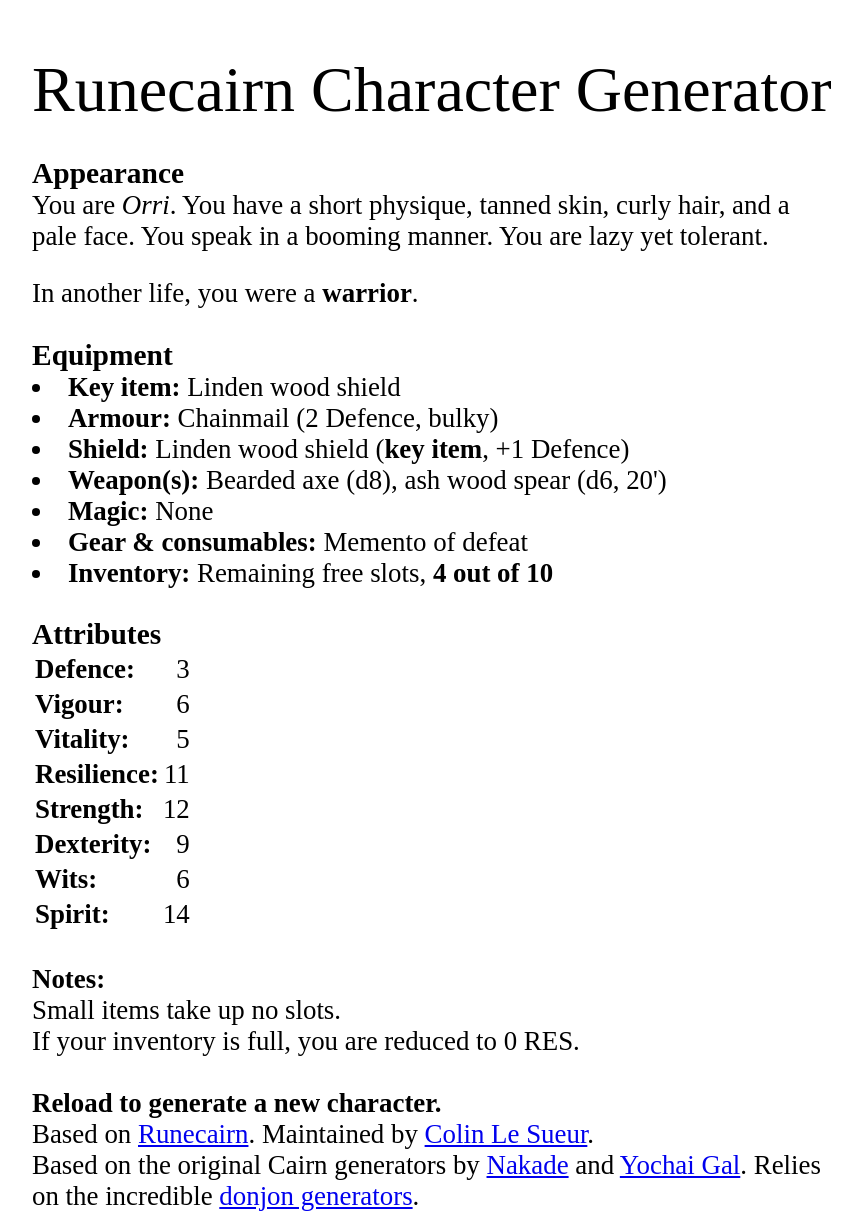
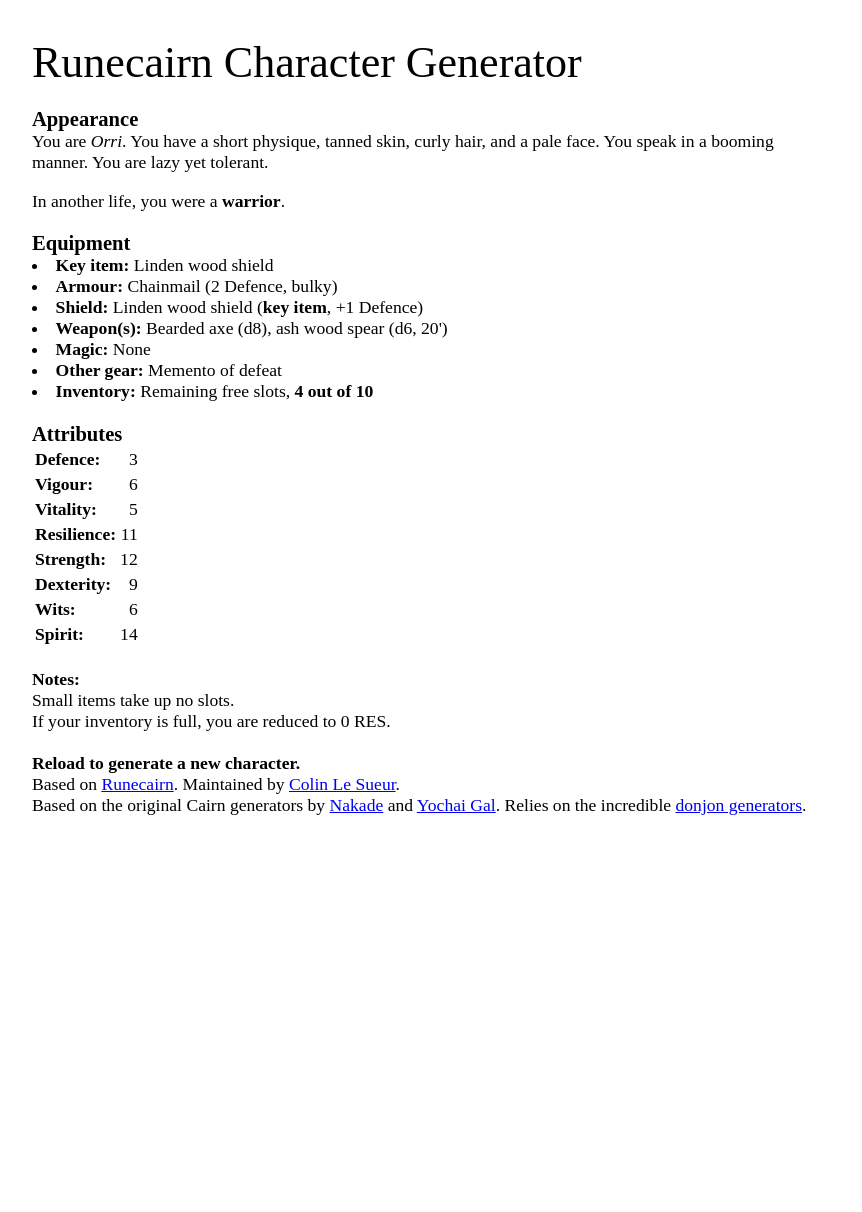
Before and after one commit to byodinsbeardrpg/byodinsbeardrpg.github.io, a Jekyll site: the page generator/index.html, which Jekyll copies as it is, in a window 1280 px wide. Shown: the whole page, without its empty margins (208-1070 px from the left). Built offline with Jekyll 4.4.1, drawn with Linux system fonts in a browser that asks for light colours; some web fonts are replaced; after the commit the page ends 900 px from its top, so only the background shows below that.

Commit message:
Reverted font size

```diff
--- a/generator/index.html
+++ b/generator/index.html
@@ -12,9 +12,9 @@
       a:active {color: #2a9c56}
       a:visited {color: #1a7a3f}
       a:hover {color: #32b865}
-	  h2 {margin-bottom: 0em; font-family: BlackBeard,black-beard; font-weight: 400; font-size: 5vw;}
-      h3 {margin-bottom: 0em; font-weight: 700; font-family: Futura PT,futura-pt; font-size: 2.3vw;}
-      body {width: 800px; margin: auto; font-family: Minion Pro Display,minion-pro-display; font-weight: 400; font-size: 2.1vw;}
+	  h2 {margin-bottom: 0em; font-family: BlackBeard,black-beard; font-size: 250%; font-weight: 400}
+      h3 {margin-bottom: 0em; font-weight: 700; font-family: Futura PT,futura-pt}
+      body {width: 800px; margin: auto; font-family: Minion Pro,minion-pro; font-weight: 400; font-size: 110%}
     </style>
      <script type="text/javascript" src="js/generator.js"></script>
     <script type="text/javascript" src="js/runecairn_data.js"></script>
--- a/generator/js/runecairn_data.js
+++ b/generator/js/runecairn_data.js
@@ -3,10 +3,10 @@
 ]
 
 gen_data['class'] = [
-  '<b>warrior</b>.<h3>Equipment</h3><li><b>Key item: </b>Linden wood shield</li><li><b>Armour: </b>Chainmail (2 Defence, bulky)</li><li><b>Shield: </b>Linden wood shield (<b>key item</b>, +1 Defence)</li><li><b>Weapon(s): </b>Bearded axe (d8), ash wood spear (d6, 20\')</li><li><b>Magic: </b>None</li><li><b>Gear & consumables: </b>Memento of defeat</li><li><b>Inventory: </b> Remaining free slots, <b>4 out of 10</b></li><input type="hidden" id="defence" name="defence" value="3">',
-  '<b>skald</b>.<h3>Equipment</h3><li><b>Key item: </b>Runic focus</li><li><b>Armour: </b>Reindeer hide (1 Defence) and leather hood (+1 Defence)</li><li><b>Shield: </b>None</li><li><b>Weapon(s): </b>Steel sword (d6)</li><li><b>Magic: </b>Sagas ({saga})</li><li><b>Gear & consumables: </b>Runic focus (key, small), sacred waters (d10), sacrificial bundle (small)</li><li><b>Inventory: </b>Remaining free slots, <b>5 out of 10</b></li><input type="hidden" id="defence" name="defence" value="2">',
-  '<b>scout</b>.<h3>Equipment</h3><li><b>Key item: </b>Hunting knives</li><li><b>Armour: </b>Quilted cloth (1 Defence)</li><li><b>Shield: </b>None</li><li><b>Weapon(s): </b>Hunting knives (key, d6), elm shortbow (bulky, d6, 60\')</li><li><b>Magic: </b>None</li><li><b>Gear & consumables: </b>Fire oil (blast, d8), skeleton key (small)</li><li><b>Inventory: </b>Remaining free slots, <b>5 out of 10</b></li><input type="hidden" id="defence" name="defence" value="1">',
-  '<b>seer</b>.<h3>Equipment</h3><li><b>Key item: </b>Yew staff</li><li><b>Armour: </b>Stout linen (0 Defence)</li><li><b>Shield: </b>None</li><li><b>Weapon(s): </b>Yew staff (key, d6)</li><li><b>Magic: </b>Spells ({runestone})</li><li><b>Gear & consumables: </b>Bleached jawbone</li><li><b>Inventory: </b>Remaining free slots, <b>7 out of 10</b></li><input type="hidden" id="defence" name="defence" value="0">'
+  '<b>warrior</b>.<h3>Equipment</h3><li><b>Key item: </b>Linden wood shield</li><li><b>Armour: </b>Chainmail (2 Defence, bulky)</li><li><b>Shield: </b>Linden wood shield (<b>key item</b>, +1 Defence)</li><li><b>Weapon(s): </b>Bearded axe (d8), ash wood spear (d6, 20\')</li><li><b>Magic: </b>None</li><li><b>Other gear: </b>Memento of defeat</li><li><b>Inventory: </b> Remaining free slots, <b>4 out of 10</b></li><input type="hidden" id="defence" name="defence" value="3">',
+  '<b>skald</b>.<h3>Equipment</h3><li><b>Key item: </b>Runic focus</li><li><b>Armour: </b>Reindeer hide (1 Defence) and leather hood (+1 Defence)</li><li><b>Shield: </b>None</li><li><b>Weapon(s): </b>Steel sword (d6)</li><li><b>Magic: </b>Sagas ({saga})</li><li><b>Other gear: </b>Runic focus (key, small), sacred waters (d10), sacrificial bundle (small)</li><li><b>Inventory: </b>Remaining free slots, <b>5 out of 10</b></li><input type="hidden" id="defence" name="defence" value="2">',
+  '<b>scout</b>.<h3>Equipment</h3><li><b>Key item: </b>Hunting knives</li><li><b>Armour: </b>Quilted cloth (1 Defence)</li><li><b>Shield: </b>None</li><li><b>Weapon(s): </b>Hunting knives (key, d6), elm shortbow (bulky, d6, 60\')</li><li><b>Magic: </b>None</li><li><b>Other gear: </b>Fire oil (blast, d8), skeleton key (small)</li><li><b>Inventory: </b>Remaining free slots, <b>5 out of 10</b></li><input type="hidden" id="defence" name="defence" value="1">',
+  '<b>seer</b>.<h3>Equipment</h3><li><b>Key item: </b>Yew staff</li><li><b>Armour: </b>Stout linen (0 Defence)</li><li><b>Shield: </b>None</li><li><b>Weapon(s): </b>Yew staff (key, d6)</li><li><b>Magic: </b>Spells ({runestone})</li><li><b>Other gear: </b>Bleached jawbone</li><li><b>Inventory: </b>Remaining free slots, <b>7 out of 10</b></li><input type="hidden" id="defence" name="defence" value="0">'
 ]
 
 gen_data['name'] = [
```
